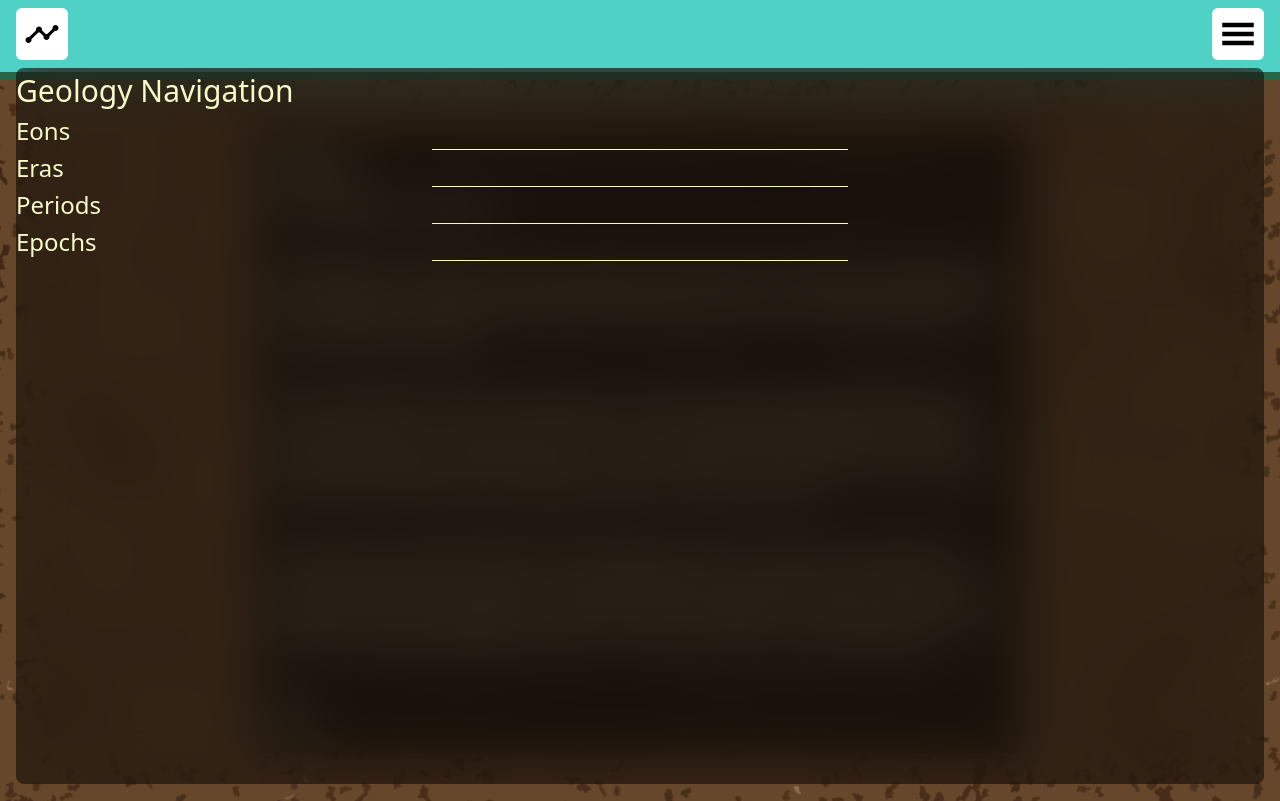
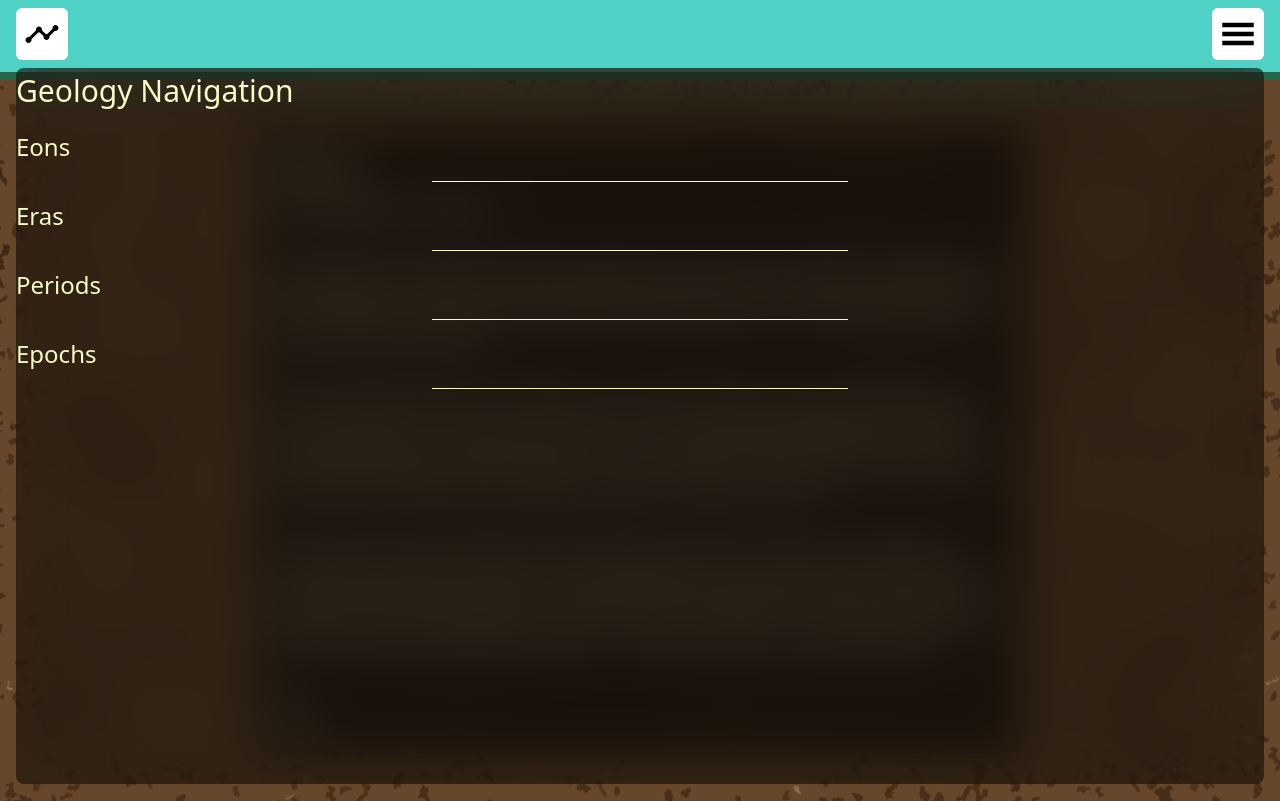
Before and after one commit to mickey-is-codin/serverless-dinogram, a React (Create React App) app: page /about in a window 1280 px wide. Both pictures are taken after a click on the icon 42 px from the left and 34 px from the top of the page. Built offline with nearby package versions, Linux system fonts and the light colour scheme.

Commit message:
Scroll to view working

```diff
--- a/src/components/Navbar.tsx
+++ b/src/components/Navbar.tsx
@@ -3,7 +3,7 @@ import { GiHamburgerMenu } from 'react-icons/gi';
 import { MdTimeline } from 'react-icons/md';
 // import { Link } from 'react-router-dom';
 import '../styles/tailwind.output.css';
-import { BASE_TIMELINE_DATA } from '../util/constants';
+import { BASE_TIMELINE_DATA, DNE } from '../util/constants';
 // import { PageNames } from '../util/types';
 // import { BASE_TIMELINE_DATA, NAV_MENU_ITEMS } from '../util/constants';
 // import { pluck } from '../util/fp';
@@ -90,9 +90,10 @@ const Popup: React.FC<PopupProps> = (props) => {
 interface MenuSectionProps {
   name: string;
   data: Stratum[];
+  onClose: () => void;
 }
 const MenuSection: React.FC<MenuSectionProps> = (props) => {
-  const { name, data } = props;
+  const { name, data, onClose } = props;
 
   const [ sectionOpen, setSectionOpen ] = useState(false);
 
@@ -104,19 +105,22 @@ const MenuSection: React.FC<MenuSectionProps> = (props) => {
 
   return (
     <div>
-      <div className="text-2xl text-bone" onClick={toggleSectionOpen}>{name}</div>
+      <div className="text-2xl text-bone my-4" onClick={toggleSectionOpen}>{name}</div>
       {sectionOpen ? (
-        <div>
+        <div className="mb-4">
           {data.map(({ name, ref: { current } }) => {
             return (
               <div
                 className="text-bone text-xl"
                 key={`stratum-data-${name}`}
                 onClick={() => {
-                  if (current) return current.scrollIntoView;
+                  onClose();
+                  if (current) return current.scrollIntoView({
+                    behavior: "smooth",
+                  });
                 }}
               >
-                {name}
+                {name !== DNE ? name : ""}
               </div>
             );
           })}
@@ -132,8 +136,10 @@ const MenuSection: React.FC<MenuSectionProps> = (props) => {
 };
 
 interface TimelinePopupProps {
+  onClose: () => void;
 };
 const TimelinePopup: React.FC<TimelinePopupProps> = (props) => {
+  const { onClose } = props;
 
   const { eon: { strata: eons } } = BASE_TIMELINE_DATA;
   const { era: { strata: eras } } = BASE_TIMELINE_DATA;
@@ -147,10 +153,10 @@ const TimelinePopup: React.FC<TimelinePopupProps> = (props) => {
 
   return (
     <Popup name="Geology Navigation">
-      <MenuSection name="Eons" data={eons} />
-      <MenuSection name="Eras" data={eras} />
-      <MenuSection name="Periods" data={periods} />
-      <MenuSection name="Epochs" data={epochs} />
+      <MenuSection name="Eons" data={eons} onClose={onClose} />
+      <MenuSection name="Eras" data={eras} onClose={onClose} />
+      <MenuSection name="Periods" data={periods} onClose={onClose} />
+      <MenuSection name="Epochs" data={epochs} onClose={onClose} />
     </Popup>
   )
 };
@@ -194,7 +200,11 @@ const SmallScreenNavbar: React.FC<SmallScreenNavbarProps> = (props) => {
         </div>
       </div>
       {timelineOpen ? (
-        <TimelinePopup />
+        <TimelinePopup
+          onClose={() => {
+            toggleTimeline();
+          }}
+        />
         // <div className={popupClassName}>
         //   Timeline
         // </div>
```
Also changed, not shown: 1 other file (tests, documents, lock files or other folders).
